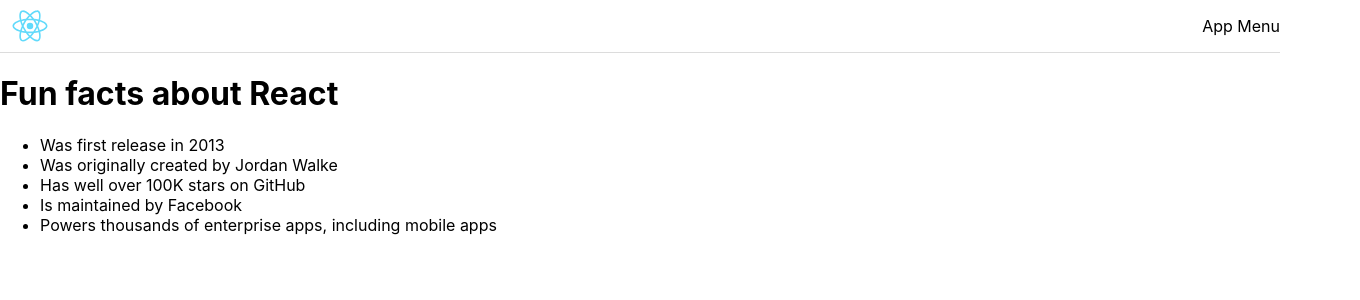
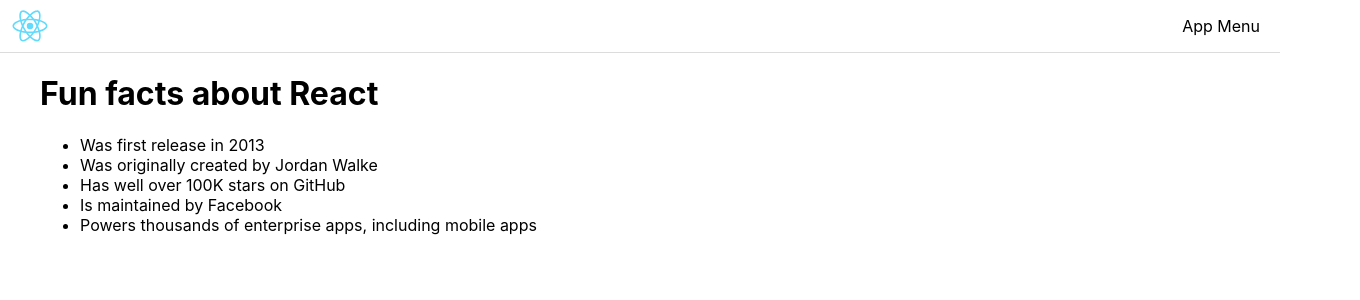
Before and after one commit to KagisoModika/React, a React (Create React App) app in the folder lesson-4/: page / in a window 1280 px wide. Shown: the top 300 px of the page, 1360 px wide, since content can reach past the window. Built offline with nearby package versions, Linux system fonts and the light colour scheme.

Commit message:
Completion of Lesson 4.

```diff
--- a/lesson-4/src/components/Main.js
+++ b/lesson-4/src/components/Main.js
@@ -1,4 +1,5 @@
 import React from "react";
+import "../styles.css"
 
 export default function Main() {
     return (
--- a/lesson-4/src/styles.css
+++ b/lesson-4/src/styles.css
@@ -16,7 +16,12 @@
     width: 60px;
 }
 
+.Nav-menu {
+    padding: 0 20px;
+}
+
 .MainContent {
     margin: 0 auto;
+    padding: 0 40px;
     width: 100%;
 }
```
